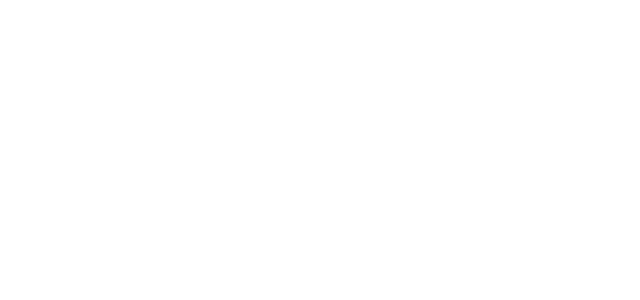
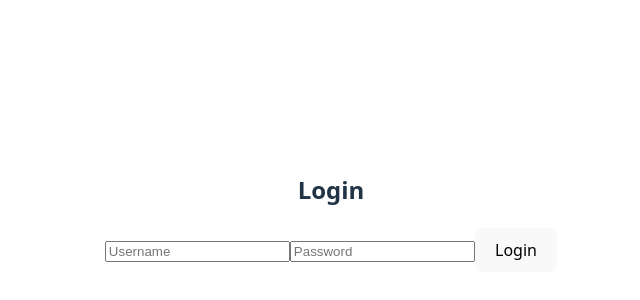
Before and after one commit to Mojujo/blog-platform, a React (Vite) app in the folder react/react-frontend/: page / in a window 1280 px wide. Shown: the part 180-480 px from the top of the page, without its empty margins (309-949 px from the left). Built offline with nearby package versions, Linux system fonts and the light colour scheme.

Commit message:
add: login form and XSRF-Token extraction

```diff
--- a/react/react-frontend/src/App.tsx
+++ b/react/react-frontend/src/App.tsx
@@ -1,10 +1,11 @@
 import './App.css'
+import Login from './pages/Login'
 
 function App() {
 
   return (
     <>
-
+    <Login/>
     </>
   )
 }
--- /dev/null
+++ b/react/react-frontend/src/pages/Login.tsx
@@ -0,0 +1,46 @@
+import { useState } from "react"
+import apiClient from "../api/apiClient"
+import { getXsrfToken } from "../util/csrfUtil"
+
+export default function Login() {
+
+    const [username, setUsername] = useState("")
+    const [password, setPassword] = useState("")
+    const [message, setMessage] = useState("")
+
+    const handleLogin = async () => {
+        const xsrfToken = getXsrfToken();
+
+        try {
+            const response = await apiClient.post("/auth/login",
+                { username, password },
+                { headers: { "X-XSRF-TOKEN": xsrfToken || "" } }
+            );
+
+            setMessage(`Welcome ${response.data.username}`);
+
+        } catch (err: any) {
+            setMessage(err.response?.data.message || "Login Failed");
+        }
+    };
+
+    return (
+        <>
+            <div>
+                <h2>Login</h2>
+                <input
+                    placeholder="Username"
+                    value={username}
+                    onChange={(string) => setUsername(string.target.value)}
+                />
+                <input
+                    placeholder="Password"
+                    value={password}
+                    onChange={(string) => setPassword(string.target.value)}
+                />
+                <button onClick={handleLogin}>Login</button>
+                <p>{message}</p>
+            </div>
+        </>
+    )
+}
--- /dev/null
+++ b/react/react-frontend/src/util/csrfUtil.ts
@@ -0,0 +1,4 @@
+export function getXsrfToken(): string | null {
+    const match = document.cookie.match(new RegExp('(^| )XSRF-TOKEN=([^;]+)'));
+    return match ? decodeURIComponent(match[2]) : null;
+}
```
Also changed, not shown: react/react-frontend/src/pages/Login.module.css (added).
